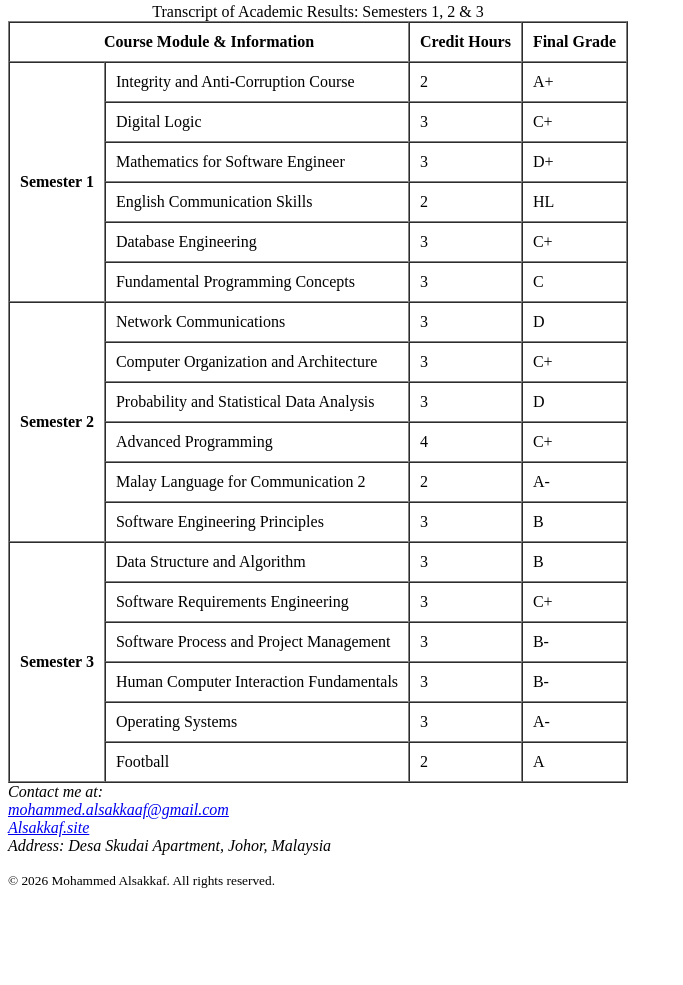
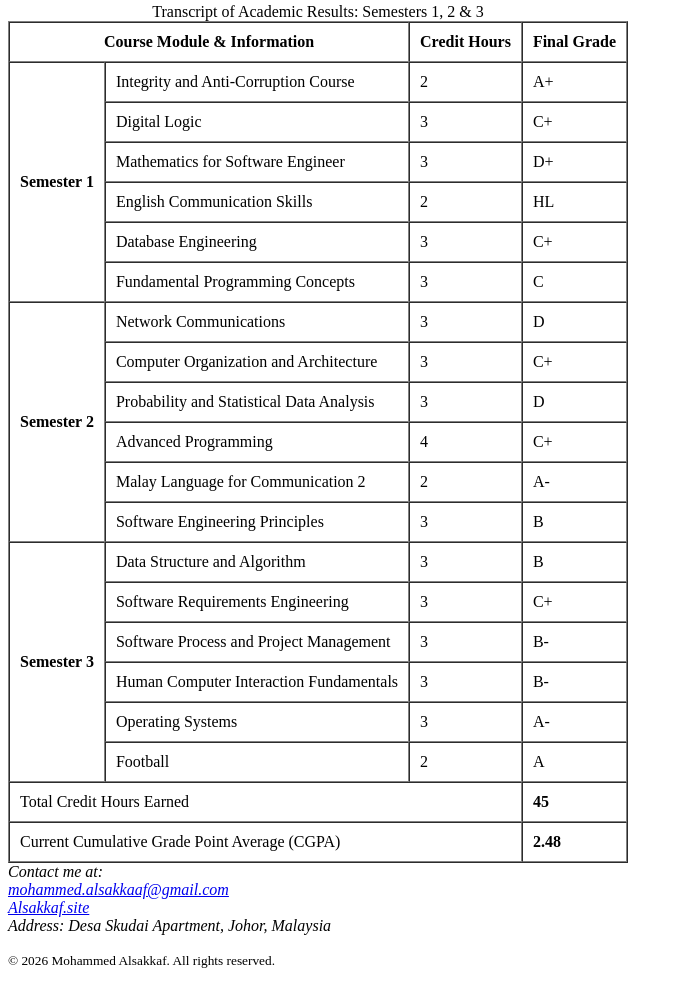
Before and after one commit to Alsakkaf-dev/html-lab-exercise, a plain HTML site: page index.html in a window 1280 px wide. Shown: the part 1195-2180 px from the top of the page, without its empty margins (0-683 px from the left). Before the commit the page ends 2100 px from the top, so only its background shows below. Drawn offline with Linux system fonts and the light colour scheme.

Commit message:
Task 4.7

```diff
--- a/index.html
+++ b/index.html
@@ -273,6 +273,20 @@
                 </tbody>
                 </tbody>
 
+                <!-- Task 4.7: The Footer (tfoot) with Summary & Strong tags -->
+                <tfoot>
+                    <tr>
+                        <!-- colspan="3" merges the Semester, Course, and Credit columns -->
+                        <td colspan="3">Total Credit Hours Earned</td>
+                        <td><strong>45</strong></td>
+                    </tr>
+                    <tr>
+                        <!-- This second footer row shows the average (CGPA) -->
+                        <td colspan="3">Current Cumulative Grade Point Average (CGPA)</td>
+                        <td><strong>2.48</strong></td>
+                    </tr>
+                </tfoot>
+
             </table>
         </section>
 
```
